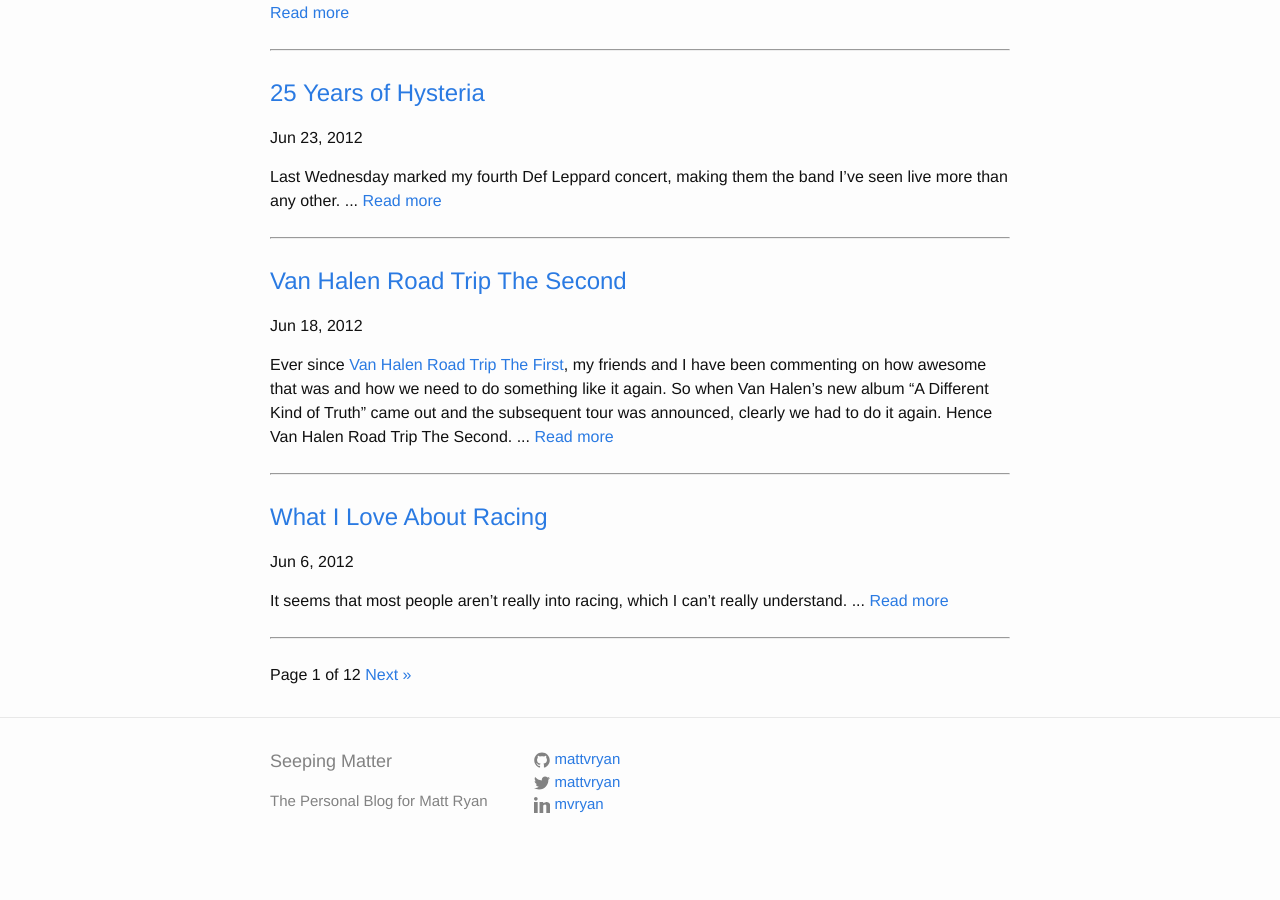
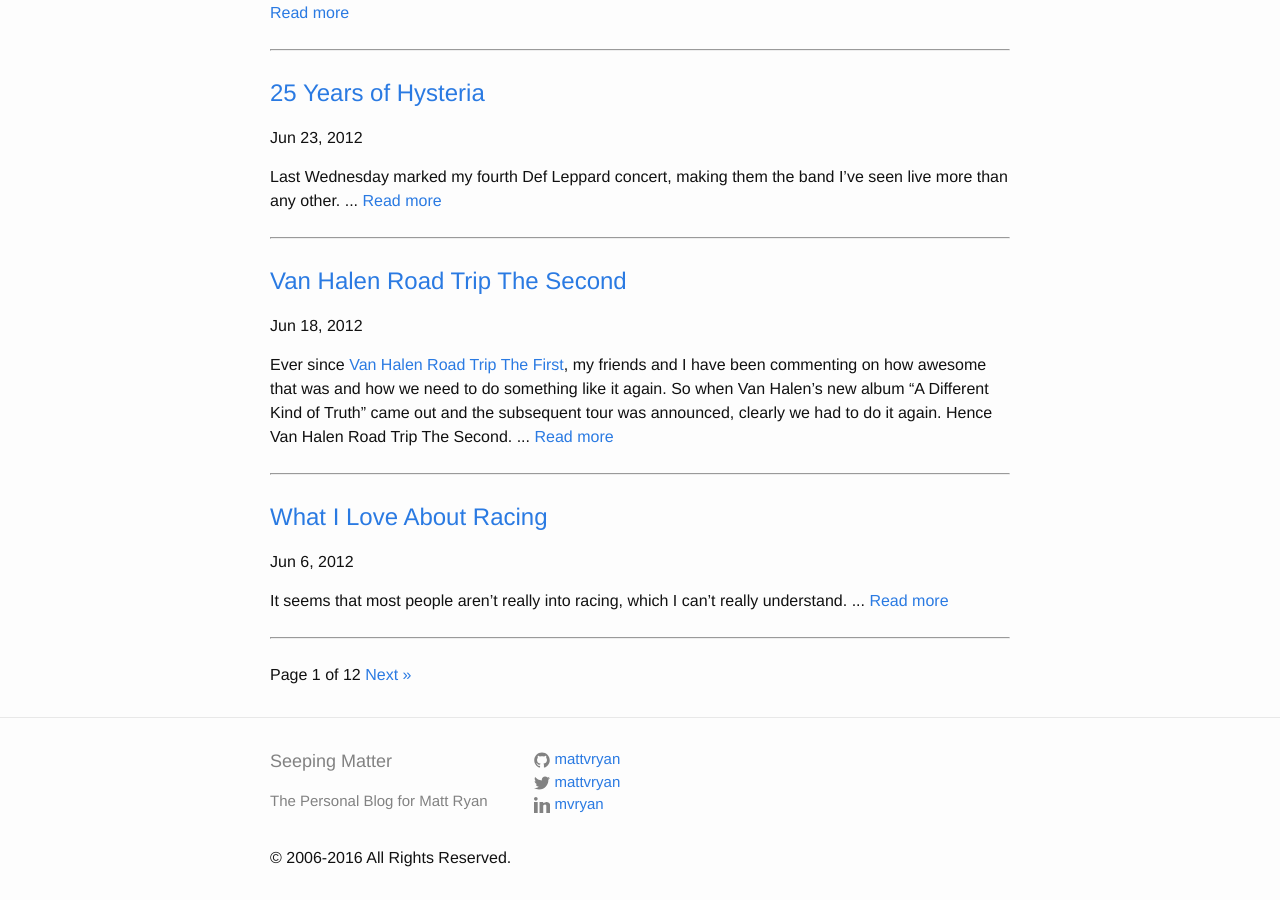
Before and after one commit to mattvryan/mattvryan.github.io, a Jekyll site: the page built from index.html, in a window 1280 px wide and 900 px high, scrolled down 591 px. Built offline with Jekyll 4.4.1, drawn with Linux system fonts in a browser that asks for light colours; the list of posts is cut into pages by our own code; before the commit the page ends 1467 px from its top, so only the background shows below that.

Commit message:
Add copyright info to footer

```diff
--- a/_config.yml
+++ b/_config.yml
@@ -7,6 +7,7 @@
 twitter_username: mattvryan
 github_username:  mattvryan
 linkedin_username: mvryan
+year_range: 2006-2016
 
 # Build settings
 markdown: kramdown
--- a/_includes/footer.html
+++ b/_includes/footer.html
@@ -69,6 +69,8 @@
 
     </div>
 
+    &copy; {{ site.year_range }} All Rights Reserved.
+
   </div>
 
 </footer>
```
